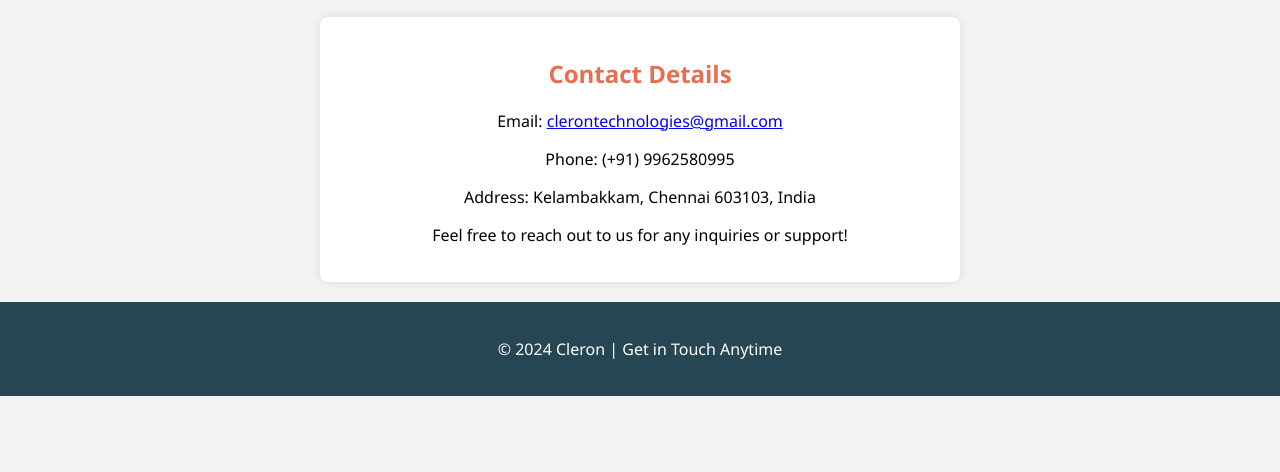
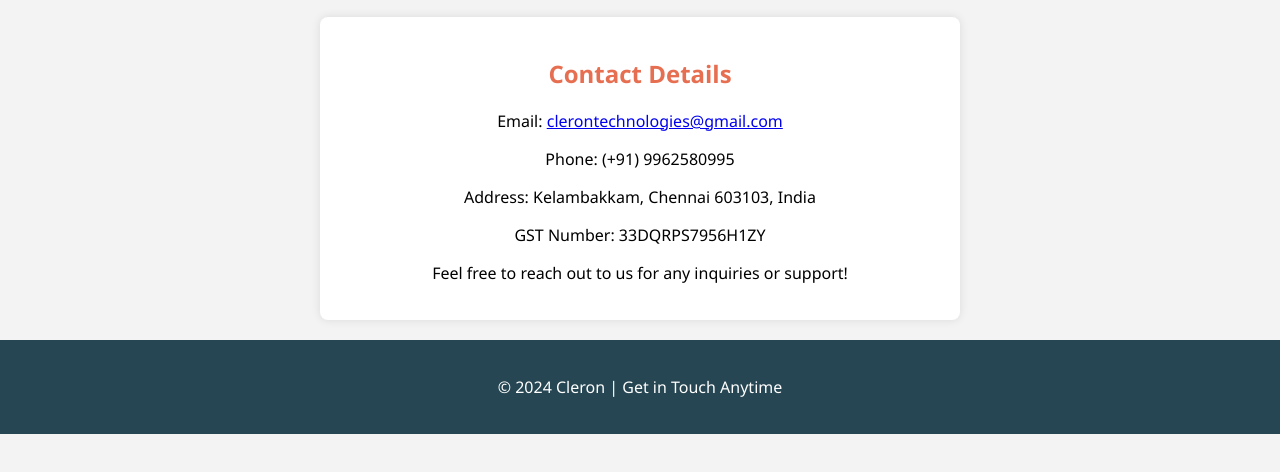
Before and after one commit to aceakshay2/cleron_website, a plain HTML site: page contact.html in a window 1280 px wide. Shown: the part 132-604 px from the top of the page. Drawn offline with Linux system fonts and the light colour scheme.

Commit message:
feat : Gst number added in the contact page

```diff
--- a/contact.html
+++ b/contact.html
@@ -121,6 +121,7 @@
             <p>Email: <a href="mailto:clerontechnologies@gmail.com">clerontechnologies@gmail.com</a></p>
             <p>Phone: (+91) 9962580995</p>
             <p>Address: Kelambakkam, Chennai 603103, India</p>
+            <p>GST Number: 33DQRPS7956H1ZY </p>
             <p>Feel free to reach out to us for any inquiries or support!</p>
         </div>
     </main>
```
Also changed, not shown: Untitled.png (added), godaddy settings.PNG (added).
